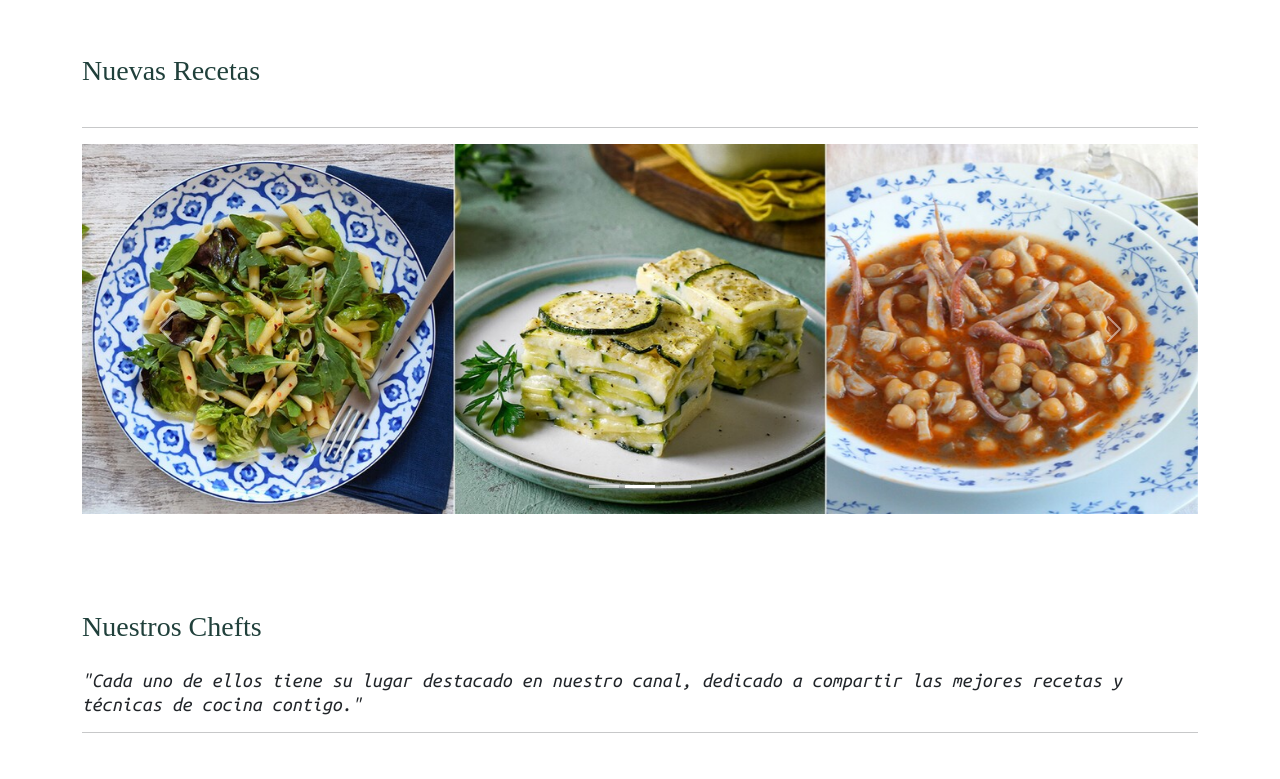
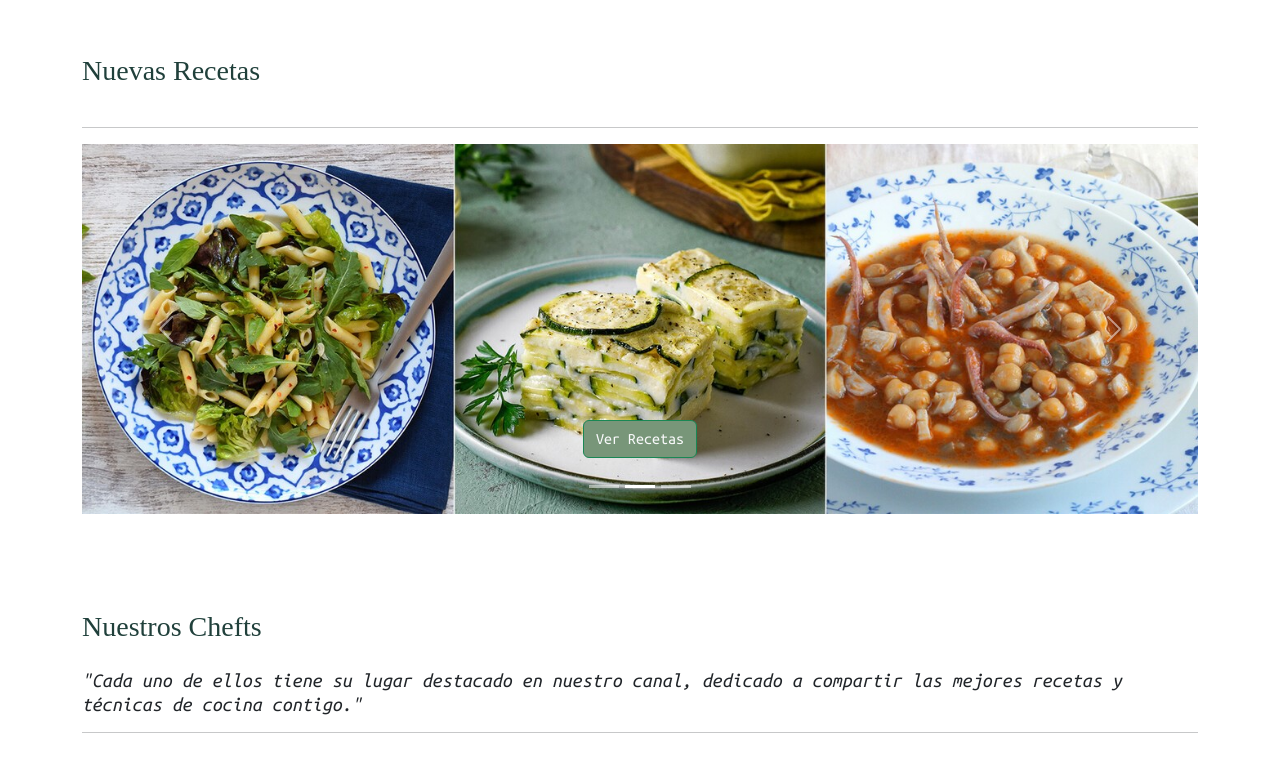
Before and after one commit to juanchyquintana/blogRecetasRolling, a React (Vite) app: page / in a window 1280 px wide. Shown: the part 2000-2779 px from the top of the page. Built offline with nearby package versions, Linux system fonts and the light colour scheme; a web font is replaced by a local one.

Commit message:
modifique los estilos para mejorar el responsive de la pagina

```diff
--- a/src/App.css
+++ b/src/App.css
@@ -58,12 +58,35 @@
     background-color: #789679;
   }
 
+  .boton-carrusel{
+    background-color: #789679;
 
-  @media (min-width: 280px) and (max-width: 300px){
+  }
+
+
+  #contenBanner .img-large {
+    display: block;
+}
+
+#contenBanner .img-small {
+    display: none;
+}
+
+  @media (min-width: 280px) and (max-width: 500px){
     .categoria h3{
       font-size: 16px;
     }
     a.link-informacion {
         font-size: 10px;
       }
+
+      .boton-carrusel{
+        display: none;
+
+      }
+
+      .carrusel .img-fluid {
+        height: 180px;
+
+    }
   }
--- a/src/components/pages/Inicio.jsx
+++ b/src/components/pages/Inicio.jsx
@@ -19,7 +19,7 @@ const Inicio = () => {
       <div id="contenBanner" style={{ maxWidth: "100%" }}>
         <img
           src={banner}
-          className="img-fluid"
+          className="img-fluid img-large"
           alt="banner"
           id="imgBanner"
           style={{ width: "100%", objectFit: "cover" }}
@@ -39,7 +39,7 @@ const Inicio = () => {
         <hr />
         <Row className="mb-4 mt-5 ms-4">
           <Col xs={12} md={6} lg={4}>
-            <Card style={{ width: "80%" }} className="mb-5">
+            <Card style={{ width: "80%" }} className="mb-5 ">
               <Card.Img variant="top" src={pastas} />
               <Card.Body className="card-body">
                 <Card.Title className="text-light text">Pastas</Card.Title>
@@ -116,19 +116,34 @@ const Inicio = () => {
         </div>
         <hr />
         <section>
-          <Carousel>
+          <Carousel className="carrusel">
             <Carousel.Item>
               <img
                 className="img-fluid"
                 src={nuevaReceta1}
                 alt="Nuevas recetas comida"
               />
+              <Carousel.Caption className="mb-3">
+                <Button variant="success" className="boton-carrusel text-light">
+                  Ver Recetas
+                </Button>
+              </Carousel.Caption>
             </Carousel.Item>
             <Carousel.Item>
               <img className="img-fluid" src={nuevaReceta2} alt="comidas" />
+              <Carousel.Caption className="mb-3">
+                <Button variant="success" className="boton-carrusel text-light">
+                  Ver Recetas
+                </Button>
+              </Carousel.Caption>
             </Carousel.Item>
             <Carousel.Item>
               <img className="img-fluid" src={nuevaReceta3} alt="postres" />
+              <Carousel.Caption className="mb-3">
+                <Button variant="success" className="boton-carrusel text-light">
+                  Ver Recetas
+                </Button>
+              </Carousel.Caption>
             </Carousel.Item>
           </Carousel>
         </section>
```
Also changed, not shown: 1 other file (tests, documents, lock files or other folders).
